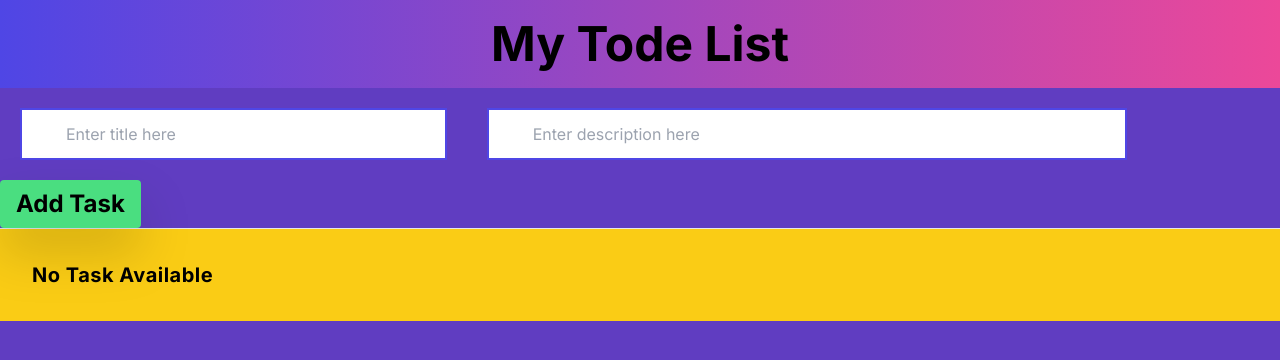
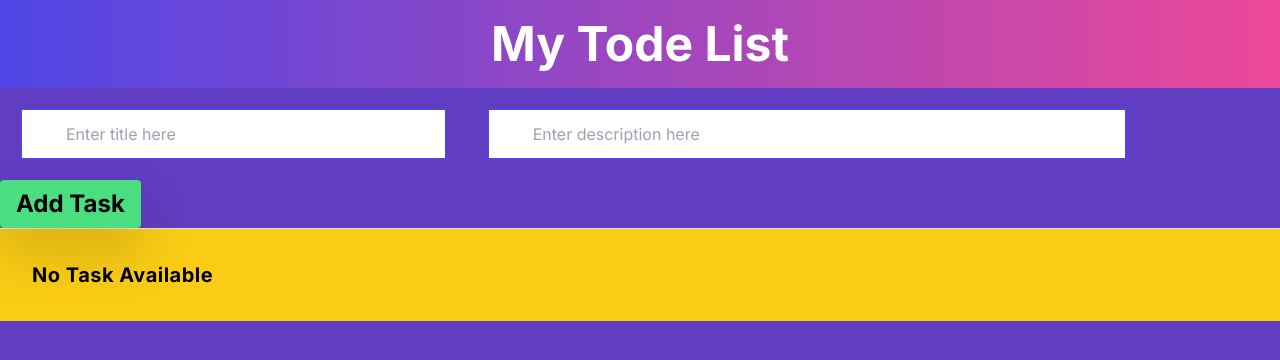
Before and after one commit to jeevans1965/todolist, a Next.js app: page / in a window 1280 px wide. Shown: the top 360 px of the page. Built offline with nearby package versions, Linux system fonts and the light colour scheme.

Commit message:
app/page.js

```diff
--- a/app/page.js
+++ b/app/page.js
@@ -61,7 +61,7 @@ const page = () => {
 
 
     <div  >
-      <h1 className='bg-amber-800 box-decoration-slice bg-gradient-to-r from-indigo-600 to-pink-500 px-2 text-center p-5 m-0 text-5xl font-bold'>
+      <h1 className='bg-amber-800 box-decoration-slice bg-gradient-to-r from-indigo-600 to-pink-500 px-2 text-center text-white p-5 m-0 text-5xl font-bold'>
         My Tode List
       </h1>
 
```
